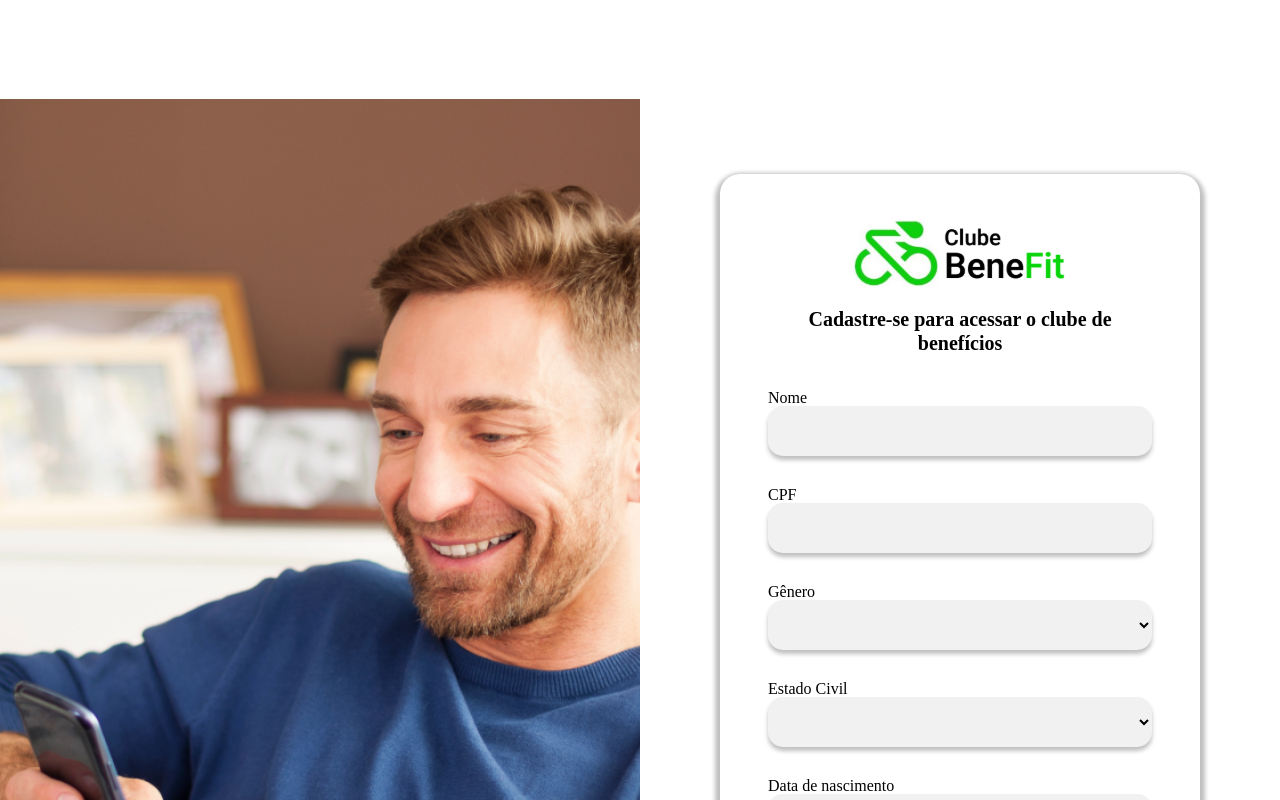
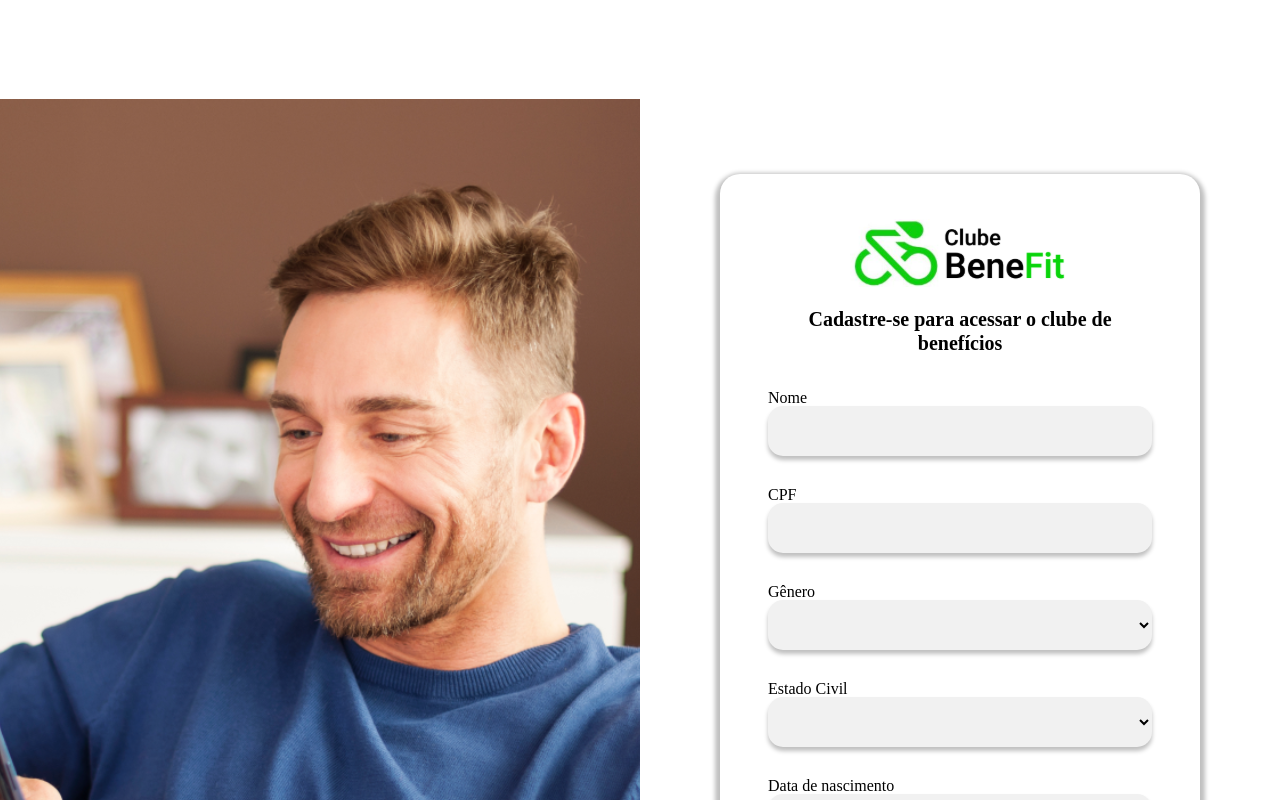
Before and after one commit to herbertcarnaubadesouza/new-benefit, a Next.js app: page /components/cadastroLogin/Index in a window 1280 px wide. Shown: the top 800 px of the page. Built offline with nearby package versions, Linux system fonts and the light colour scheme.

Commit message:
ajuste background img

```diff
--- a/src/styles/Login/cadastroLogin.scss
+++ b/src/styles/Login/cadastroLogin.scss
@@ -17,6 +17,9 @@
   width: 50%;
   height: 100%;
   background-size: cover;
+  background-position: center;
+  background-repeat: no-repeat;
+  background-blend-mode: overlay;
 }
 .cadastro-clube {
   width: 50%;
```
